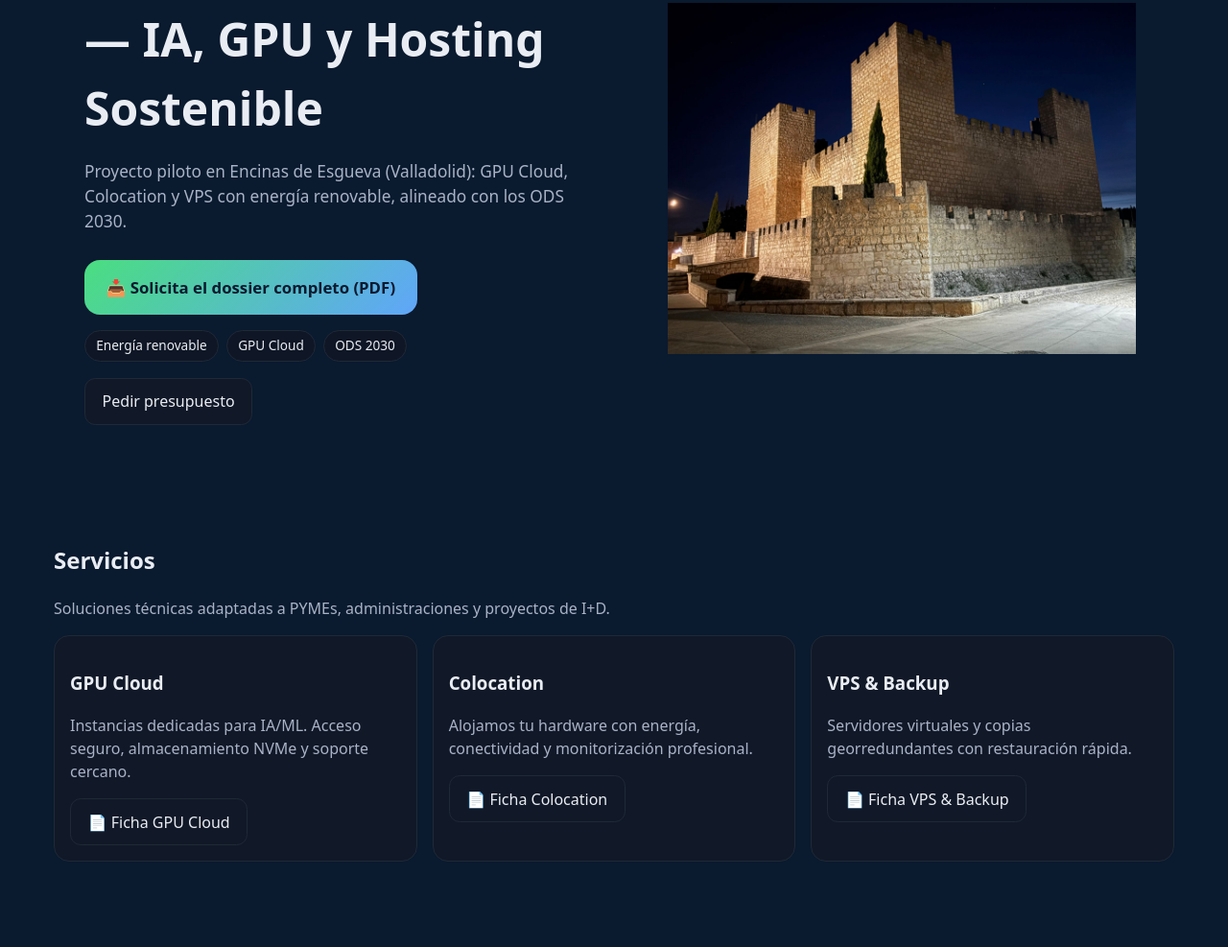
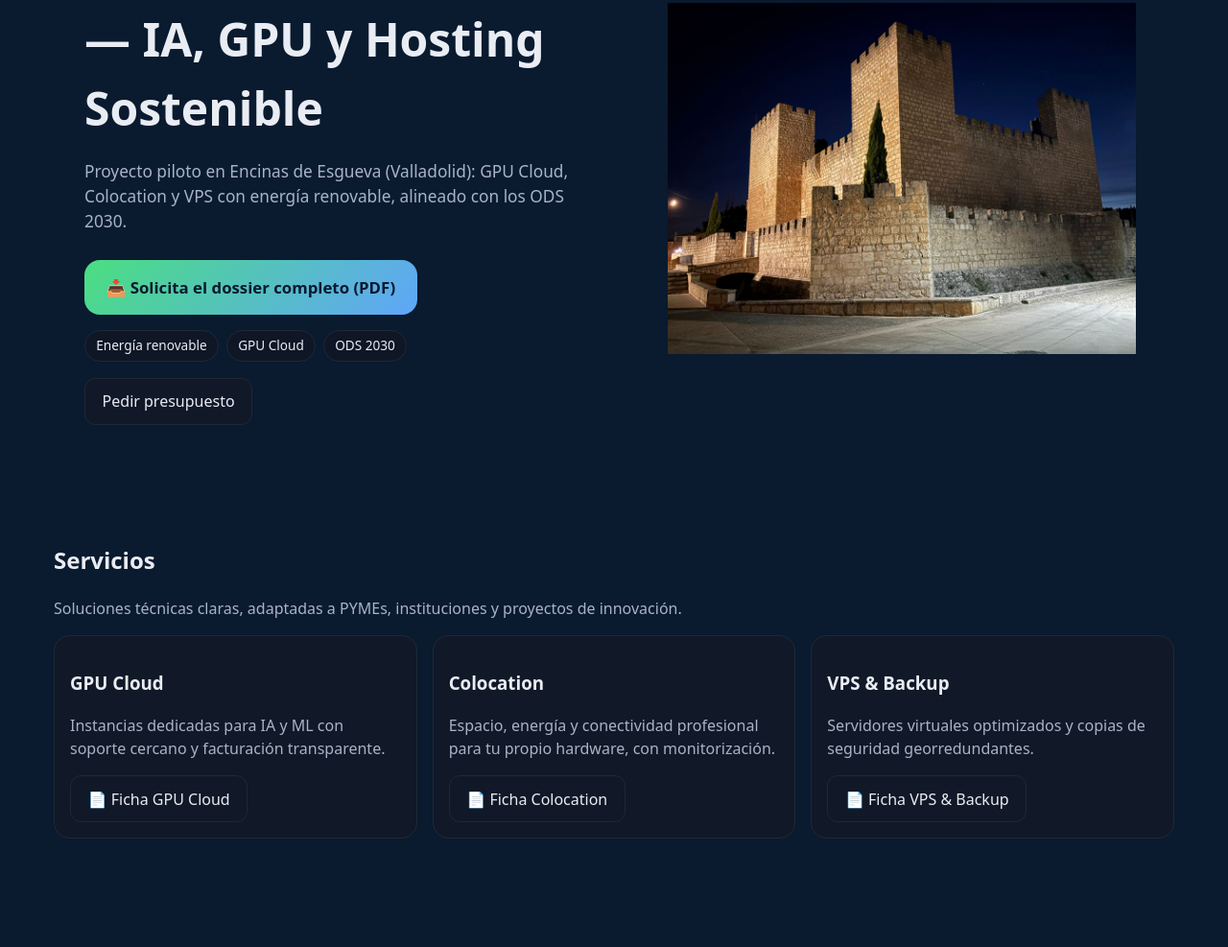
Before and after one commit to damoclespascual1975-blip/data-center-encinas, a plain HTML site: page index.html in a window 1280 px wide. Shown: the part 191-1178 px from the top of the page at 96% size. Drawn offline with Linux system fonts and the light colour scheme.

Commit message:
Update index.html

```diff
--- a/index.html
+++ b/index.html
@@ -91,23 +91,25 @@
 
   <!-- SERVICIOS -->
  <section class="section" id="servicios">
-    <div class="container">
+  <div class="container reveal">
     <h2>Servicios</h2>
-      <p class="muted">Soluciones técnicas adaptadas a PYMEs, administraciones y proyectos de I+D.</p>
+    <p class="muted">Soluciones técnicas claras, adaptadas a PYMEs, instituciones y proyectos de innovación.</p>
     <div class="grid cols-3">
       <div class="card">
         <h3>GPU Cloud</h3>
-          <p class="muted">Instancias dedicadas para IA/ML. Acceso seguro, almacenamiento NVMe y soporte cercano.</p>
+        <p class="muted">Instancias dedicadas para IA y ML con soporte cercano y facturación transparente.</p>
         <a href="Docs/Ficha_GPU_Cloud.pdf" class="btn" target="_blank">📄 Ficha GPU Cloud</a>
       </div>
+
       <div class="card">
         <h3>Colocation</h3>
-          <p class="muted">Alojamos tu hardware con energía, conectividad y monitorización profesional.</p>
+        <p class="muted">Espacio, energía y conectividad profesional para tu propio hardware, con monitorización.</p>
         <a href="Docs/Ficha_Colocation.pdf" class="btn" target="_blank">📄 Ficha Colocation</a>
       </div>
+
       <div class="card">
         <h3>VPS & Backup</h3>
-          <p class="muted">Servidores virtuales y copias georredundantes con restauración rápida.</p>
+        <p class="muted">Servidores virtuales optimizados y copias de seguridad georredundantes.</p>
         <a href="Docs/Ficha_VPS_Backup.pdf" class="btn" target="_blank">📄 Ficha VPS & Backup</a>
       </div>
     </div>
```
Lines whose indentation alone changed are shown as unchanged.
